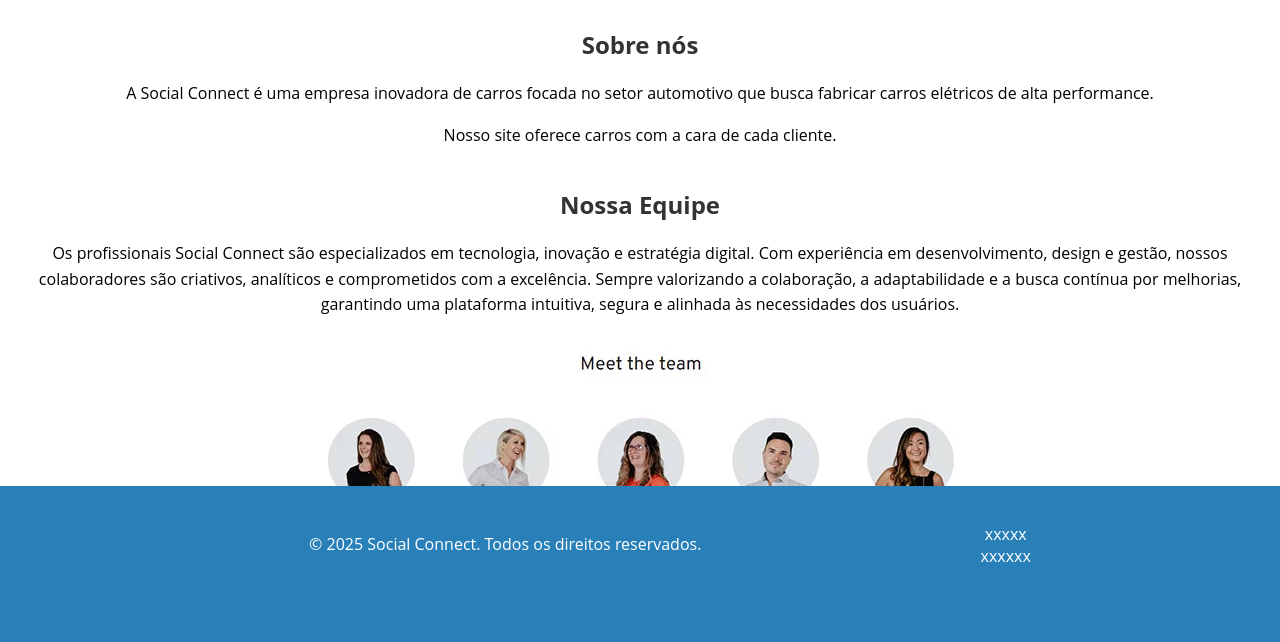
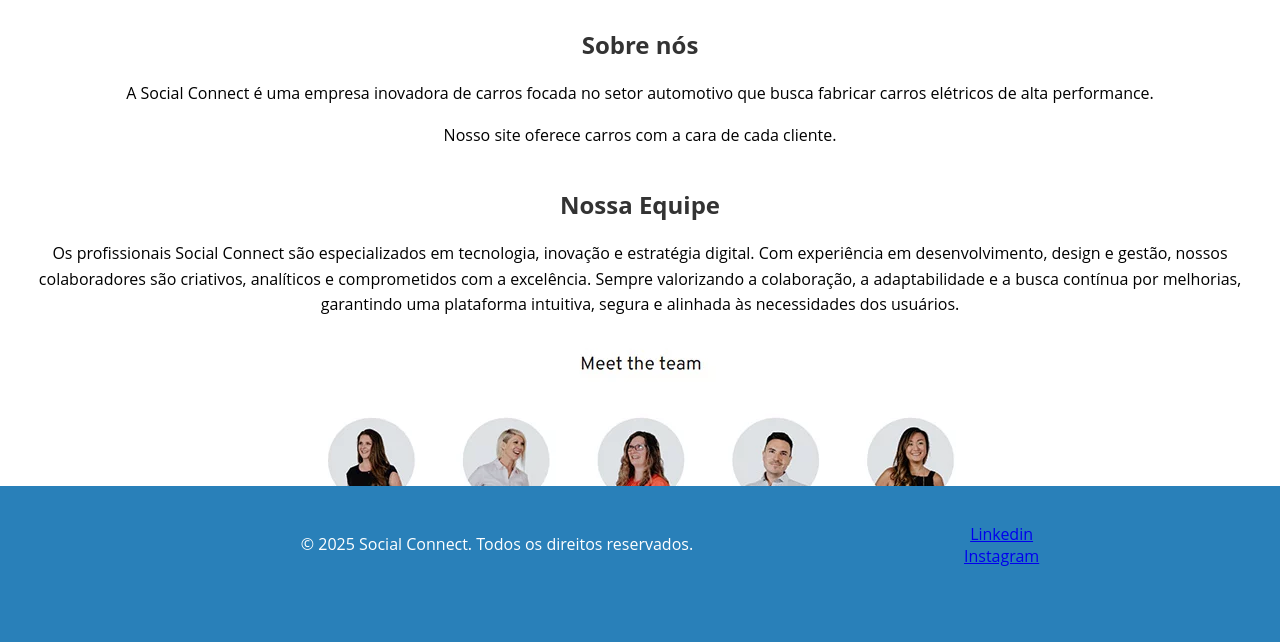
Before and after one commit to DaviMunhoz1005/WEBDEV-CP1-Git-e-Github, a plain HTML site: page Case-Social-Connect-main/index.html in a window 1280 px wide. Shown: the part 156-798 px from the top of the page. Drawn offline with Linux system fonts and the light colour scheme.

Commit message:
Adicionando funcionalidade com os links das redes sociais abrindo em outra aba

```diff
--- a/Case-Social-Connect-main/index.html
+++ b/Case-Social-Connect-main/index.html
@@ -115,8 +115,8 @@
         <p>&copy; 2025 Social Connect. Todos os direitos reservados.</p>
         </section>
         <section id="socialmedia">
-            <span>xxxxx</span>
-            <span>xxxxxx</span>
+            <span><a href="https://br.linkedin.com/" target="_blank">Linkedin</a></span>
+            <span><a href="https://www.instagram.com/" target="_blank">Instagram</a></span>
         </section>
     </footer>
 </body>
```
